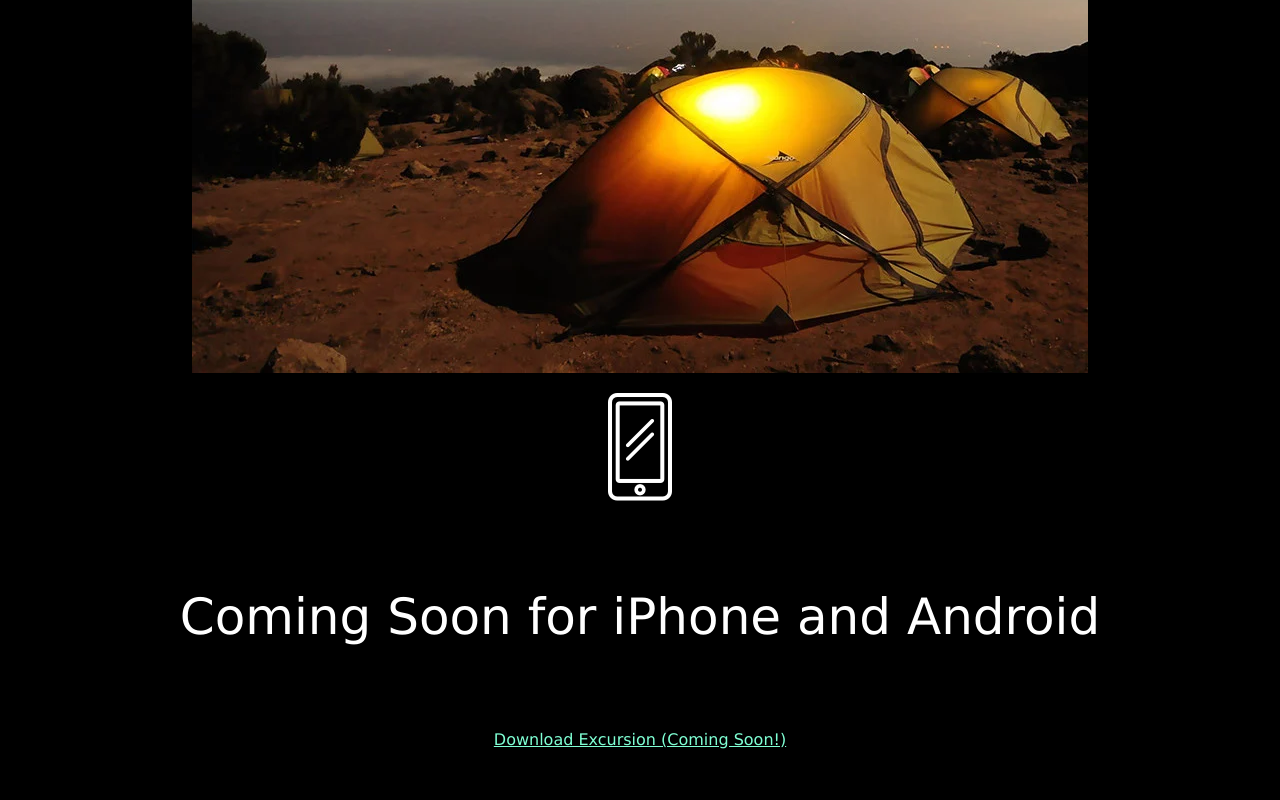
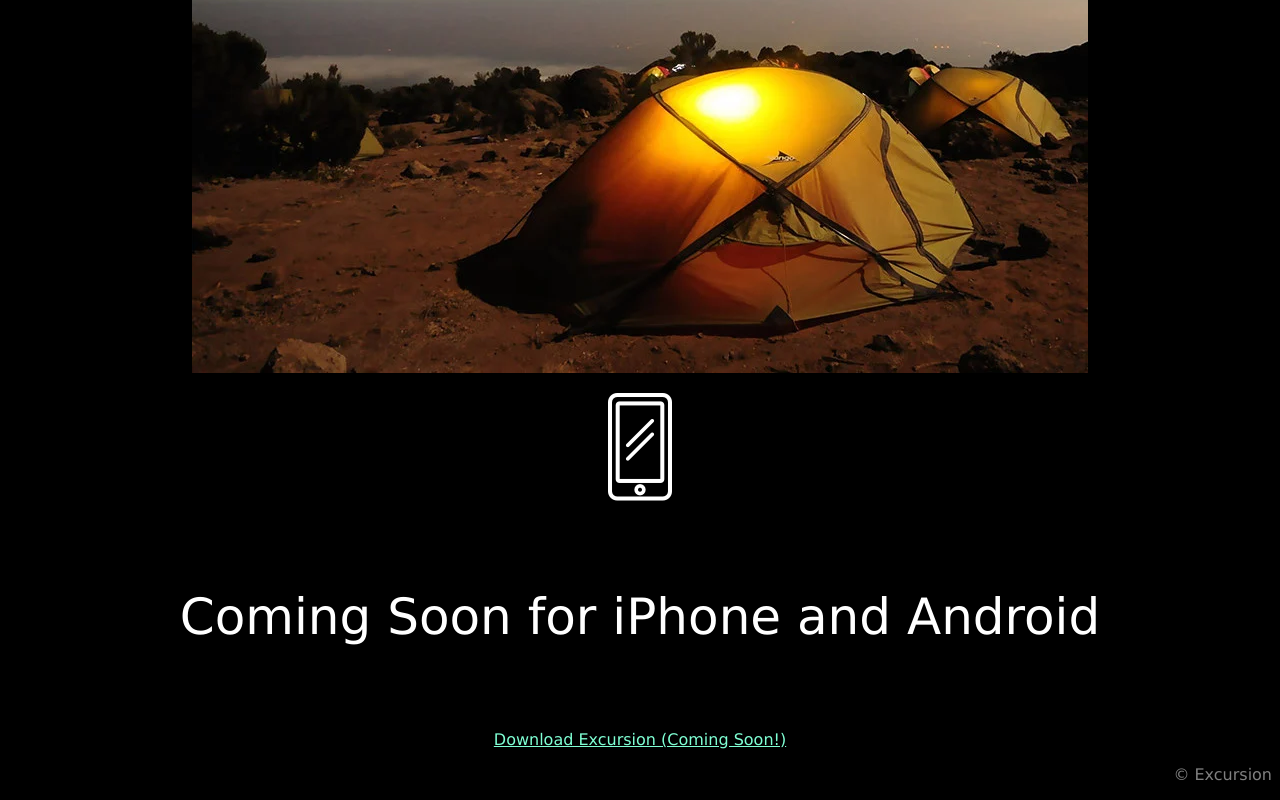
Before and after one commit to lizarazukevin/excursion, a plain HTML site: page index.html in a window 1280 px wide. Shown: the part 639-1439 px from the top of the page. Before the commit the page ends 1404 px from the top, so only its background shows below. Drawn offline with Linux system fonts and the light colour scheme.

Commit message:
added the copyright

```diff
--- a/index.html
+++ b/index.html
@@ -20,6 +20,7 @@
     <p><img src="resources/images/phone.webp"></p>
     <h5 class="header--main">Coming Soon for iPhone and Android</h5>
     <p><a class="link--cta" href="#">Download Excursion (Coming Soon!)</a></p>
+    <p class="foot--water">© Excursion</p>
 
 </body>
 </html>
--- a/resources/css/style.css
+++ b/resources/css/style.css
@@ -27,3 +27,9 @@ body {
     font-size: 16px;
     color: aquamarine;
 }
+
+/* FOOTER */
+.foot--water {
+    text-align: right;
+    color: gray;
+}
```
